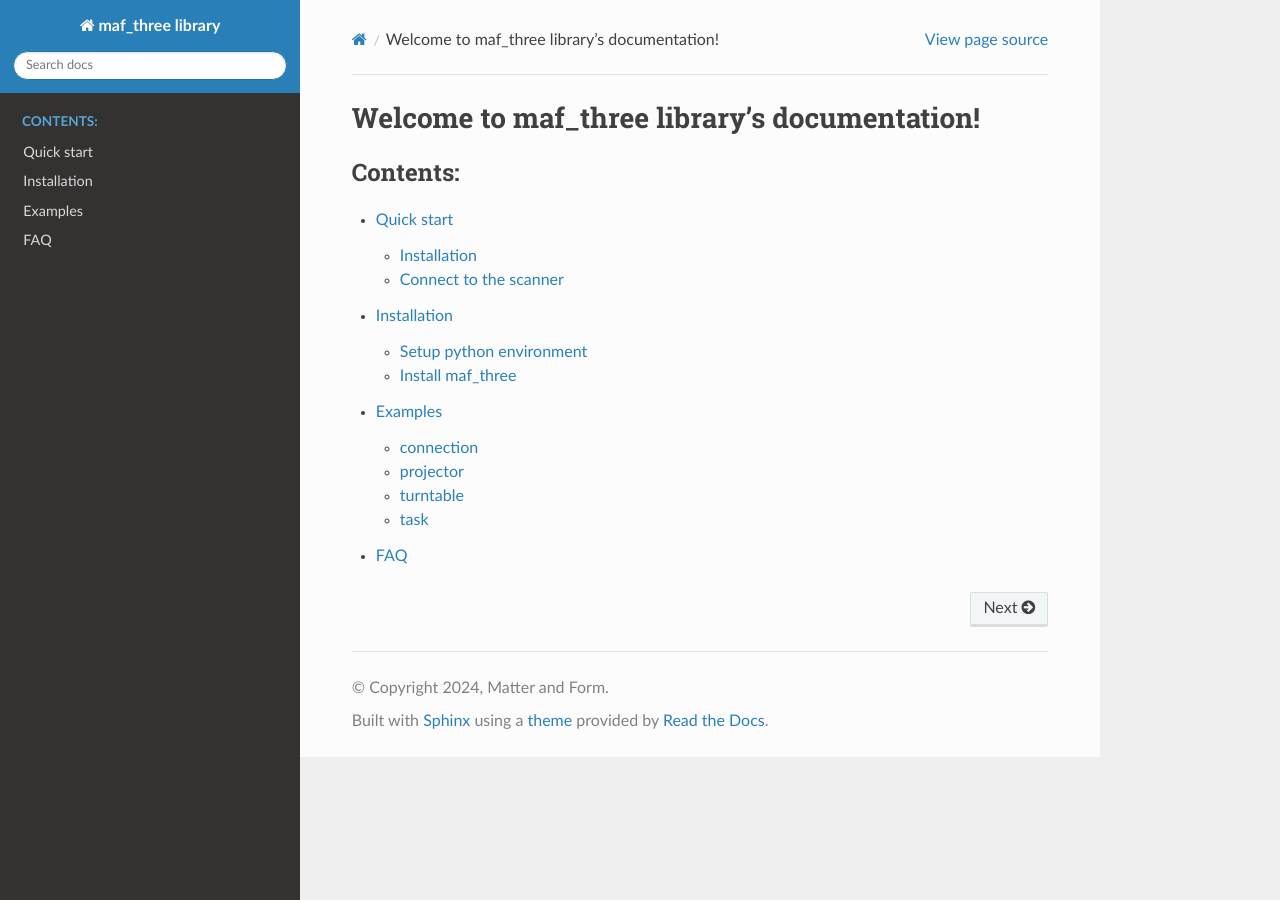
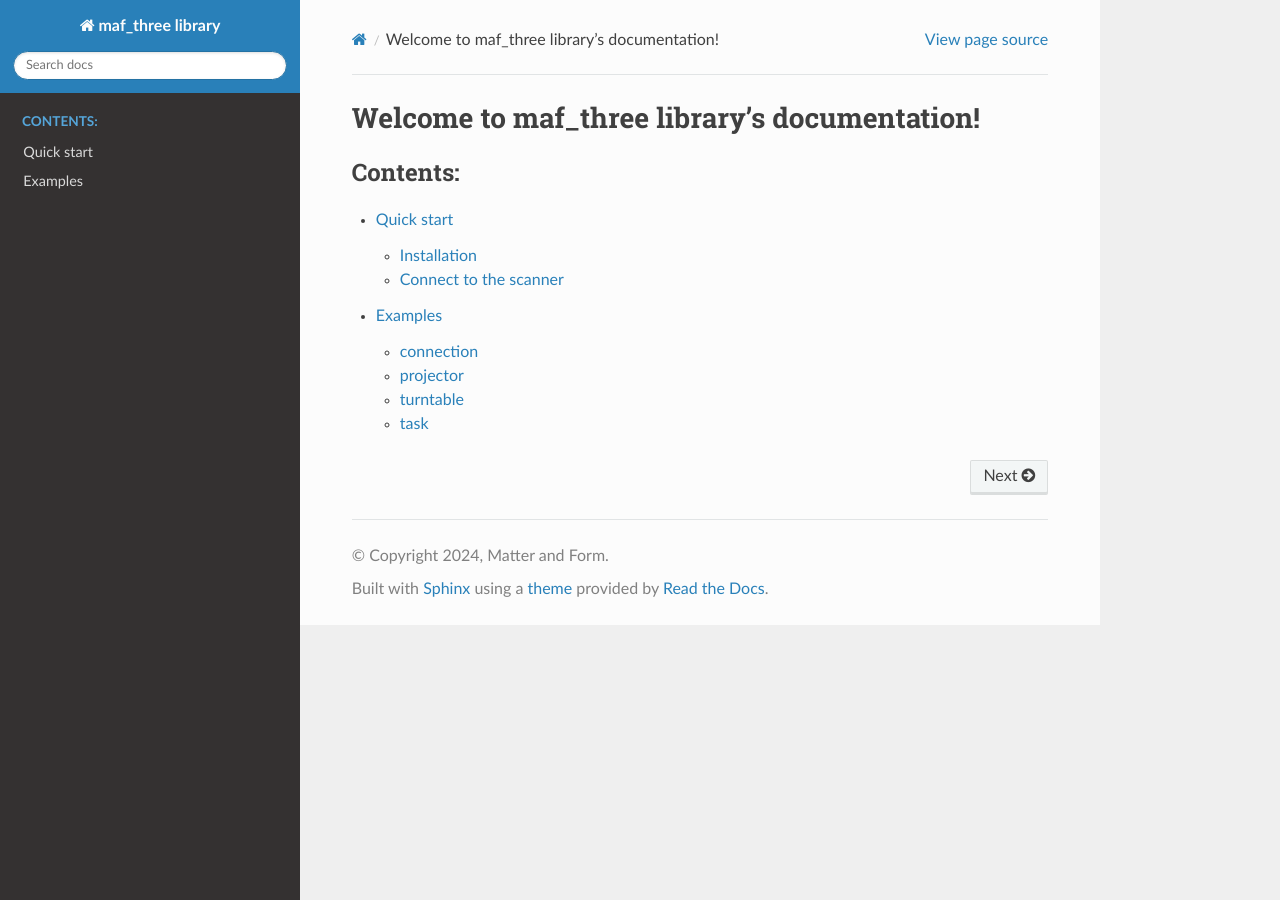
Before and after one commit to Matter-and-Form/three-python-library, a Sphinx documentation site: the page built from doc/source/index.rst, in a window 1280 px wide. Built offline with Sphinx 7.4.7 and the Read the Docs theme 2.0.0, drawn with Linux system fonts in a browser that asks for light colours.

```diff
--- a/doc/source/index.rst
+++ b/doc/source/index.rst
@@ -11,9 +11,7 @@
    :caption: Contents:
 
    ./pages/quickStart.md
-   ./pages/installation.md
    ./pages/examples.md
-   ./pages/faq.md
 
 
 
--- a/doc/source/pages/faq.md
+++ /dev/null
@@ -1,4 +0,0 @@
-
-
-
-# FAQ
--- a/doc/source/pages/installation.md
+++ /dev/null
@@ -1,8 +0,0 @@
-
-
-
-# Installation
-
-## Setup python environment
-
-## Install maf_three
```
Also changed, not shown: README.md (+1 -1 lines), 1 other file.
